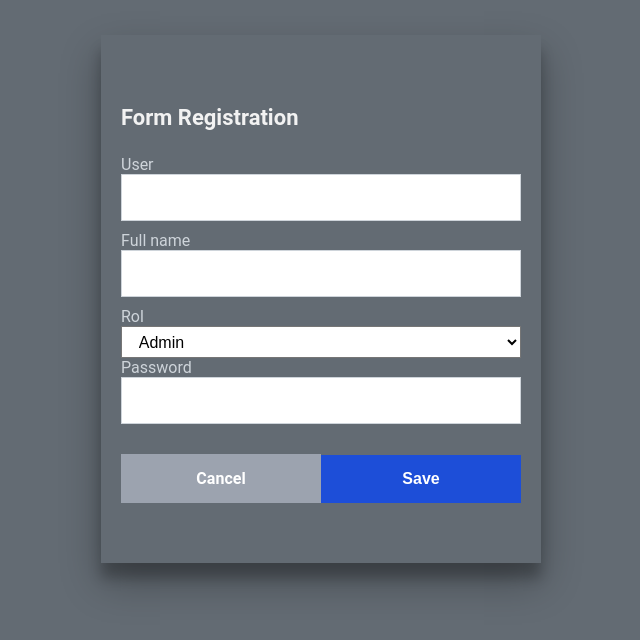
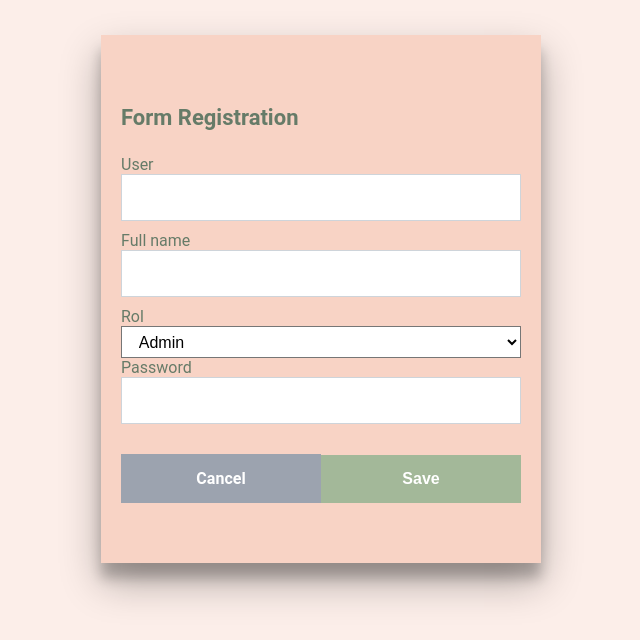
Before and after one commit to J-CarlosRojas/login_WebApps_TI34, a Node server app: page /register in a window 1280 px wide. Shown: the top 640 px of the page, without its empty margins (319-959 px from the left). Run offline with Node 20, Linux system fonts and the light colour scheme; some libraries are stand-ins or nearby versions.

Commit message:
css changes

```diff
--- a/public/css/style.css
+++ b/public/css/style.css
@@ -1,5 +1,5 @@
 body{
-    background-color: #636B73;
+    background-color: 	#fceee9;
     font-family: roboto;
     margin: auto;
     text-align: center;
@@ -8,6 +8,10 @@ body{
 .login-form, .container {
     width: 300px;
     margin: 0 auto;
+}
+
+.login-form h2{
+    color: #a3b899;
 }
 
 .login-form h1{
@@ -23,6 +27,8 @@ body{
     border: 1px solid #ced4da;
     margin-bottom: 10px;
     box-sizing: border-box;
+    background-color: #dde6d5;
+    border-radius: 10px 0px 0px 0px;
 }
 
 /* Login button Style*/
@@ -36,12 +42,14 @@ body{
     font-weight: bold;
     font-size: large;
     color: #ffffff;
+    border-radius: 10px 0px 0px 0px;
 }
 
 .btn-login:hover, .btn-login:active {
     color: #fff;
     background-color:#475159;
     border-color: #475159;
+    border-radius: 10px 0px 0px 0px;
 }
 
 .btn-login:focus {
@@ -65,12 +73,14 @@ body{
     -moz-appearance: button;
     appearance: button;
     text-decoration: none;
+    border-radius: 10px 0px 0px 0px;
 }
 
 .btn-register:hover, .btn-register:active {
     color: #fff;
     background-color: #475159;
     border-color: #475159;
+    border-radius: 10px 0px 0px 0px;
 }
 
 .btn-register:focus {
@@ -139,7 +149,7 @@ body{
 .btn-save {
     width: 50%;
     padding: 15px;
-    background-color: #1d4ed8;
+    background-color: #a3b899;
     border: 0;
     box-sizing: border-box;
     cursor: pointer;
@@ -165,7 +175,7 @@ body{
 }
 /* form user registration*/
 .register-form {
-    color: #ced4da;
+    color: #667b68;
     width: 400px;
     margin: 0 auto;
     padding: 0px 20px 60px 20px;
@@ -173,10 +183,11 @@ body{
     font-family: roboto;
     text-align: left !important;
     box-shadow: 0 19px 38px rgba(0, 0, 0, 0.30), 0 15px 12px rgba(0, 0, 0, 0.22);
+    background-color: #f8d3c5;
 }
 .register-form h1 {
     text-align: left;
-    color: #F2F2F2;
+    color: #667b68;
     font-size: 22px;
     padding: 70px 0 10px 0;
 }
--- a/views/register.ejs
+++ b/views/register.ejs
@@ -19,7 +19,8 @@
             <label for="rol">Rol</label>
             <select name="rol" id="rol" class="select-rol">
                 <option value="admin" selected>Admin</option>
-                <option value="data-entry"> Data Entry</option>
+                <option value="editor"> Editor</option>
+                <option value="user"> User</option>
             </select>
 
             <label for="pass">Password</label>
```
